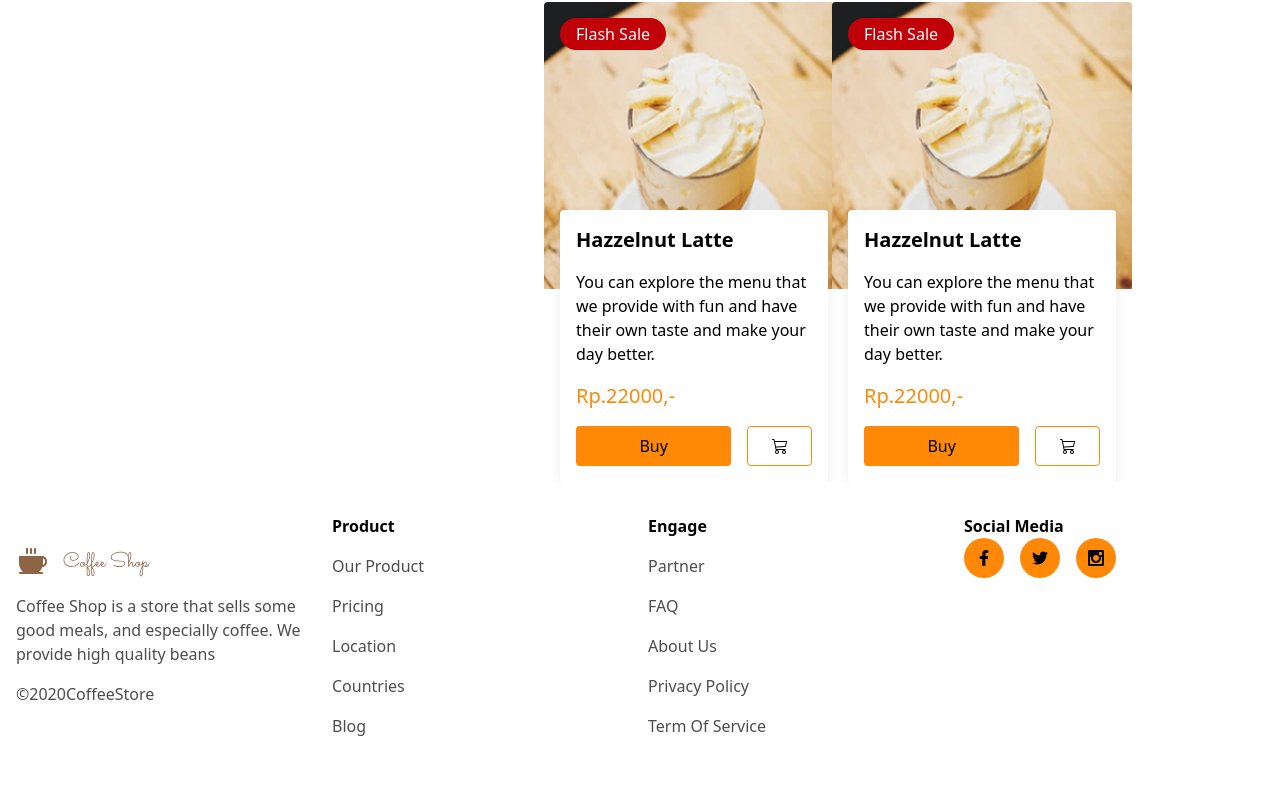
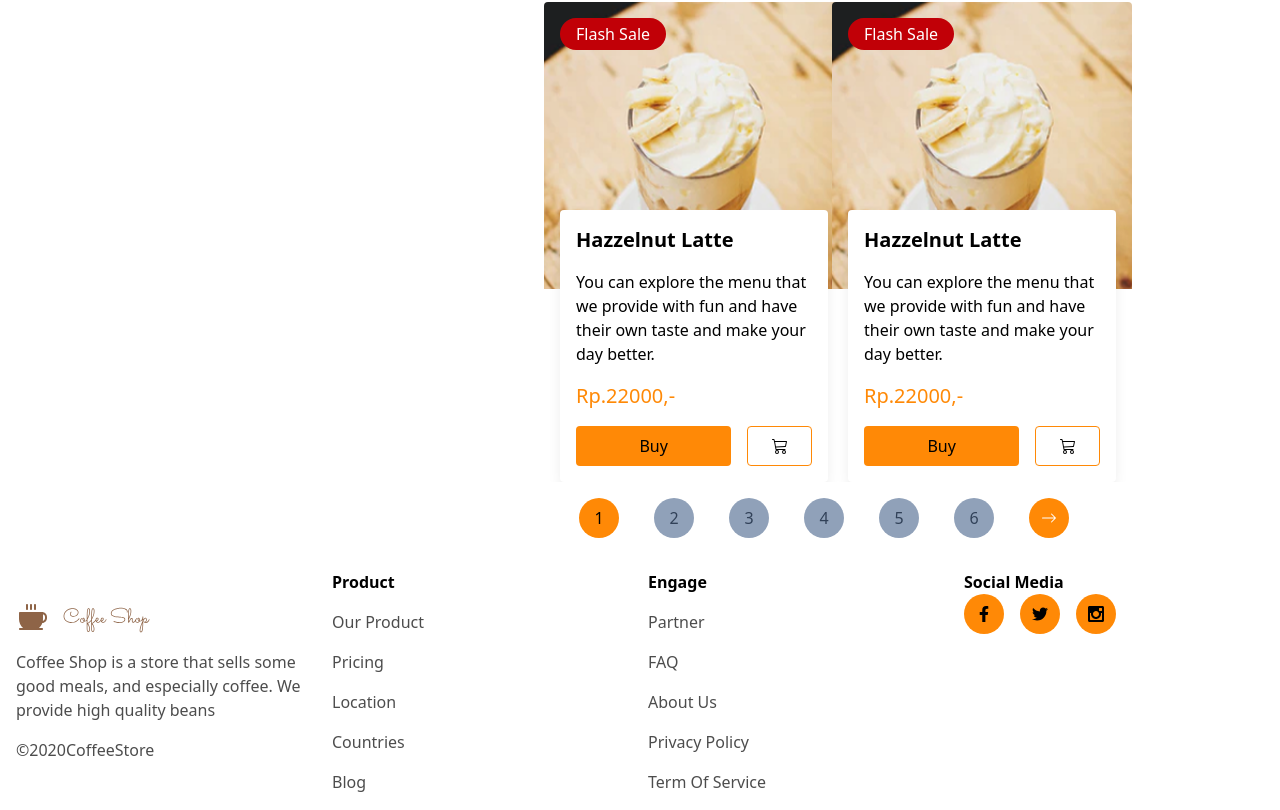
Before and after one commit to rezafauzan/koda-b6-react, a React (Vite) app: page /product in a window 1280 px wide. Shown: the part 4278-5088 px from the top of the page. Before the commit the page ends 5032 px from the top, so only its background shows below. Built offline with nearby package versions, Linux system fonts and the light colour scheme.

Commit message:
Feat: add pagination ui on product grid container

```diff
--- a/src/pages/Product/Product.jsx
+++ b/src/pages/Product/Product.jsx
@@ -127,7 +127,7 @@ const ProductSection = () => {
 
                         <label className="flex flex-col gap-4">
                             <span className="text-lg font-bold">Search</span>
-                            <input type="text" name="search" placeholder="Search your product !" className="bg-white text-black p-4 rounded"/>
+                            <input type="text" name="search" placeholder="Search your product !" className="bg-white text-black p-4 rounded" />
                         </label>
 
                         <div id="category-filter">
@@ -177,8 +177,8 @@ const ProductSection = () => {
                         <div id="range-price" className="flex flex-col justify-center gap-4 w-full h-10">
                             <label className="text-white/70 text-lg font-bold" htmlFor="price-range">Price Range</label>
                             <div className="relative w-full">
-                                <input type="range" name="price-range" id="price-range-min" min="0" max="100000" step="1000" value="0" className="absolute accent-(--color-primary)"/>
-                                <input type="range" name="price-range" id="price-range-max" min="0" max="100000" step="1000" value="100000" className="absolute accent-(--color-primary)"/>
+                                <input type="range" name="price-range" id="price-range-min" min="0" max="100000" step="1000" value="0" className="absolute accent-(--color-primary)" />
+                                <input type="range" name="price-range" id="price-range-max" min="0" max="100000" step="1000" value="100000" className="absolute accent-(--color-primary)" />
                             </div>
                         </div>
 
@@ -186,22 +186,31 @@ const ProductSection = () => {
                     </form>
                 </aside>
                 <div className="flex-7 grid grid-cols-1 lg:grid-cols-2 justify-between gap-4 lg:px-40">
-                    <ProductCard flashsale={true}/>
-                    <ProductCard flashsale={true}/>
-                    <ProductCard flashsale={true}/>
-                    <ProductCard flashsale={true}/>
-                    <ProductCard flashsale={true}/>
-                    <ProductCard flashsale={true}/>
-                    <ProductCard flashsale={true}/>
-                    <ProductCard flashsale={true}/>
-                    <ProductCard flashsale={true}/>
-                    <ProductCard flashsale={true}/>
-                    <ProductCard flashsale={true}/>
-                    <ProductCard flashsale={true}/>
-                    <ProductCard flashsale={true}/>
-                    <ProductCard flashsale={true}/>
-                    <ProductCard flashsale={true}/>
-                    <ProductCard flashsale={true}/>
+                    <ProductCard flashsale={true} />
+                    <ProductCard flashsale={true} />
+                    <ProductCard flashsale={true} />
+                    <ProductCard flashsale={true} />
+                    <ProductCard flashsale={true} />
+                    <ProductCard flashsale={true} />
+                    <ProductCard flashsale={true} />
+                    <ProductCard flashsale={true} />
+                    <ProductCard flashsale={true} />
+                    <ProductCard flashsale={true} />
+                    <ProductCard flashsale={true} />
+                    <ProductCard flashsale={true} />
+                    <ProductCard flashsale={true} />
+                    <ProductCard flashsale={true} />
+                    <ProductCard flashsale={true} />
+                    <ProductCard flashsale={true} />
+                    <div className="flex col-span-2 justify-evenly items-center">
+                        <span className="cursor-pointer flex justify-center items-center w-10 h-10 bg-(--color-primary) hover:bg-(--color-primary-active) rounded-full">1</span>
+                        <span className="cursor-pointer flex justify-center items-center w-10 h-10 bg-slate-400 hover:bg-slate-300 rounded-full text-slate-700">2</span>
+                        <span className="cursor-pointer flex justify-center items-center w-10 h-10 bg-slate-400 hover:bg-slate-300 rounded-full text-slate-700">3</span>
+                        <span className="cursor-pointer flex justify-center items-center w-10 h-10 bg-slate-400 hover:bg-slate-300 rounded-full text-slate-700">4</span>
+                        <span className="cursor-pointer flex justify-center items-center w-10 h-10 bg-slate-400 hover:bg-slate-300 rounded-full text-slate-700">5</span>
+                        <span className="cursor-pointer flex justify-center items-center w-10 h-10 bg-slate-400 hover:bg-slate-300 rounded-full text-slate-700">6</span>
+                        <span className="cursor-pointer flex justify-center items-center w-10 h-10 bg-(--color-primary) hover:bg-(--color-primary-active) rounded-full"><BsArrowRight className="text-white" /></span>
+                    </div>
                 </div>
             </div>
         </section>
```
